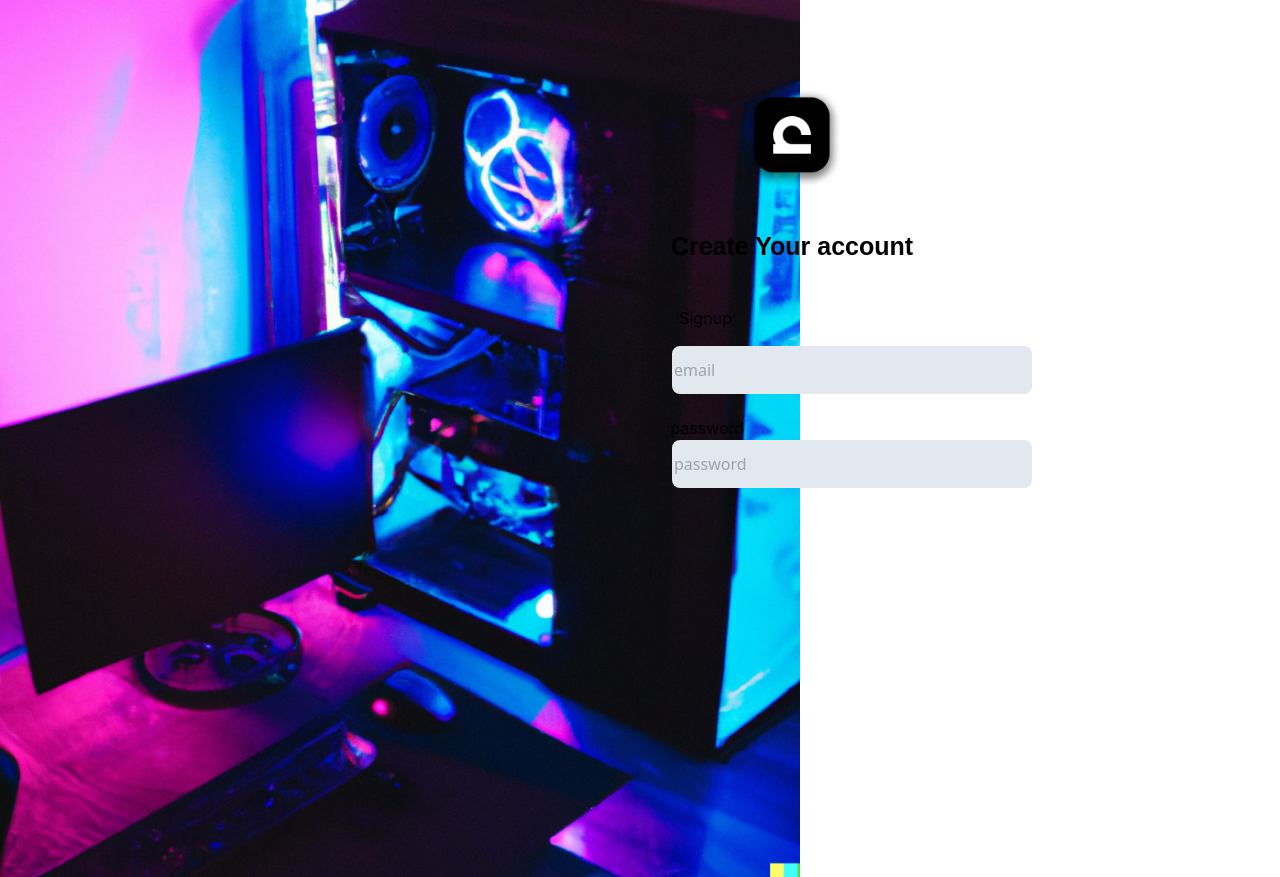
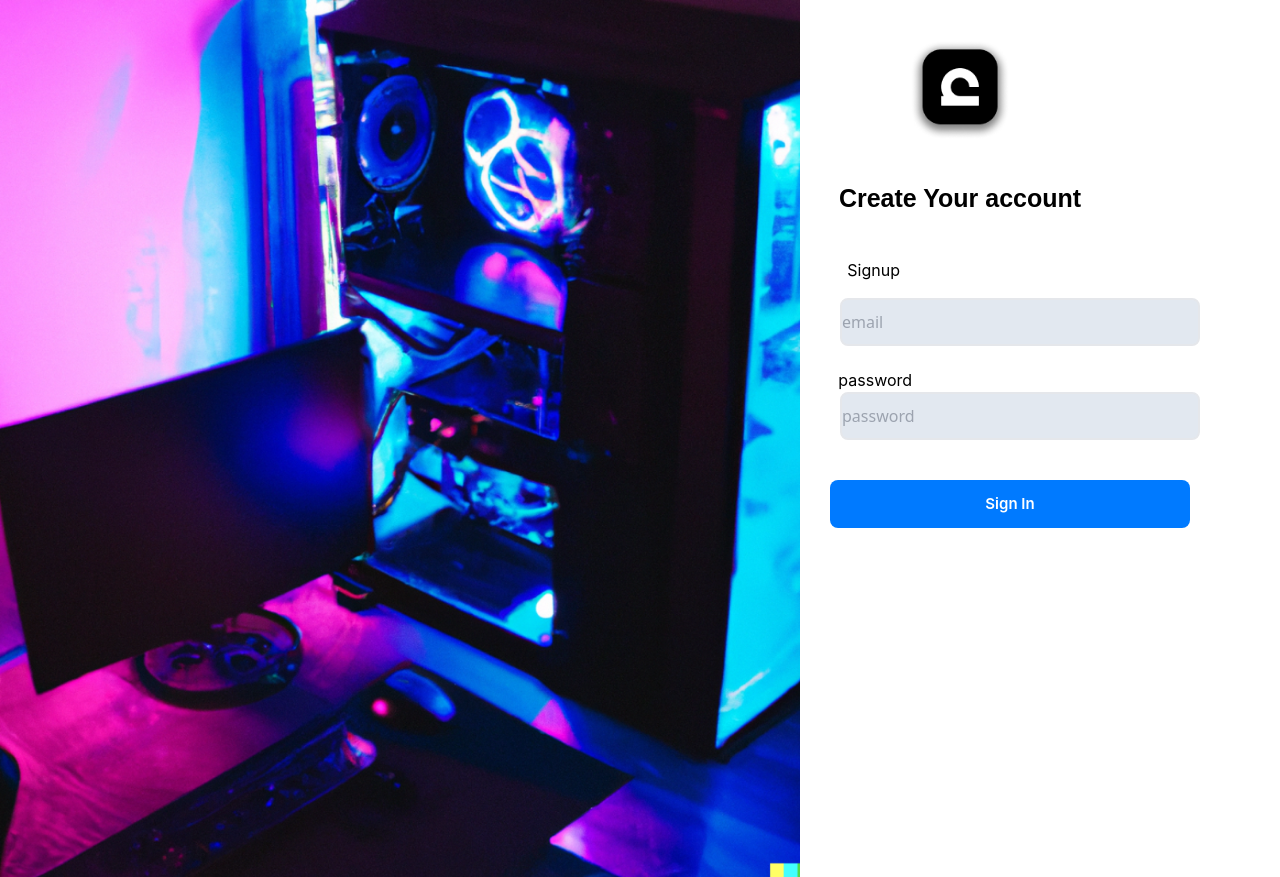
Before and after one commit to setupss/landing, a Next.js app: page /login in a window 1280 px wide. Built offline with nearby package versions, Linux system fonts and the light colour scheme.

Commit message:
Login frontend done

```diff
--- a/pages/login.js
+++ b/pages/login.js
@@ -4,7 +4,7 @@ import pc from "../public/assets/pc-hero.png"
 export default function login(){
     return(
         <>
-        <div className="static">
+        <div className="absolute inset-y-0  ">
             <Image
             src={pc}
             height={800}
@@ -15,7 +15,7 @@ export default function login(){
 
 
 
-        <div className="main-login absolute inset-y-0 right-0 mr-[15.5rem] mt-[3rem] static ">
+        <div className="main-login absolute inset-y-0 right-0 mr-[5rem] ">
 
             <span className="flex justify-center mt-[2.5rem]">
                 <Image
@@ -48,6 +48,10 @@ export default function login(){
 
             </span>
 
+            <span className="flex justify-center">
+                <button className=" absolute bg-[#007AFF] text-white font-inter font-semibold text-[15px] ml-[100px] mt-[2.5rem] w-[360px] h-[48px] rounded-lg">Sign In</button>
+            </span>
+
             </div>
 
 
```
